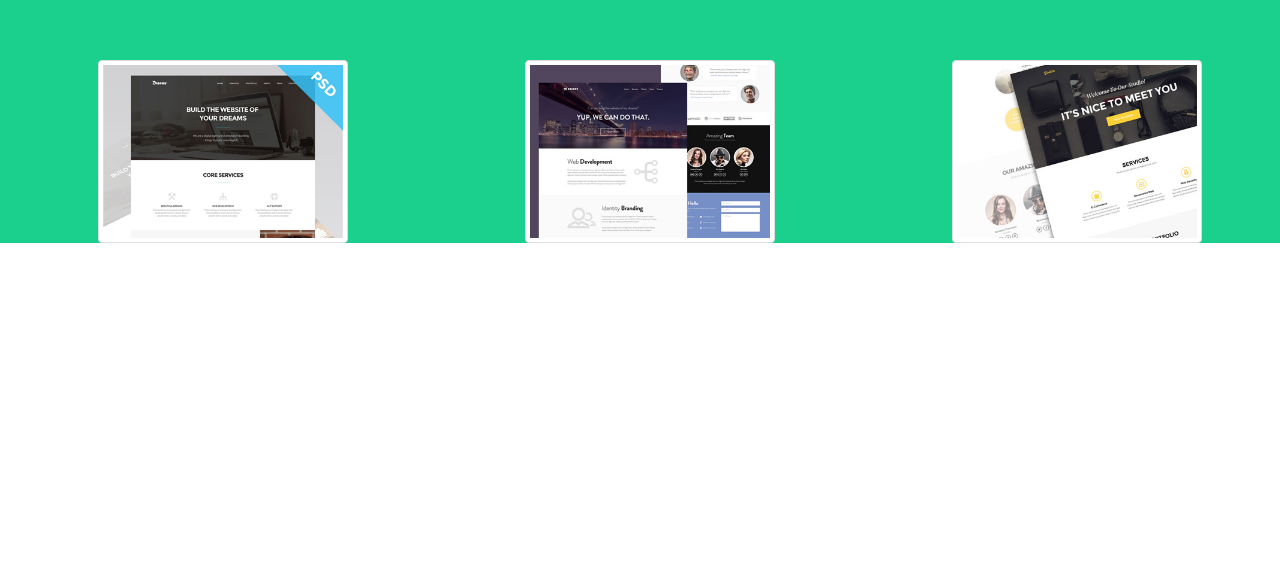
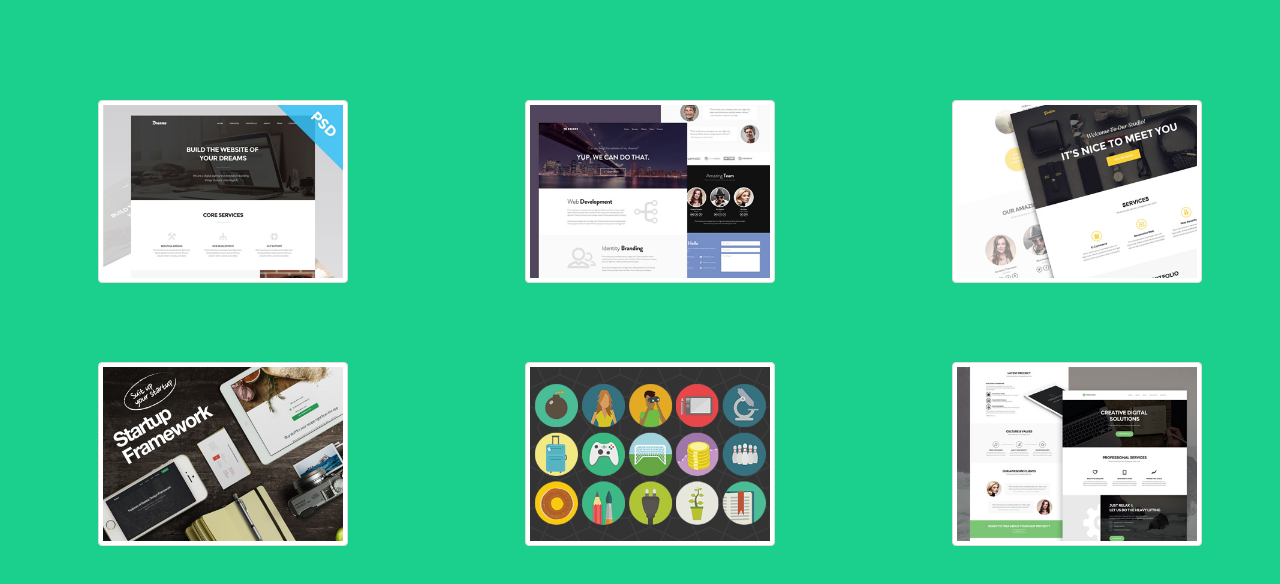
Before and after one commit to antocerdag/portafolio-bem, a plain HTML site: page index.html in a window 1280 px wide. Shown: the part 726-1310 px from the top of the page. Before the commit the page ends 969 px from the top, so only its background shows below. Drawn offline with nearby package versions, Linux system fonts and the light colour scheme.

Commit message:
seccion lista

```diff
--- a/index.html
+++ b/index.html
@@ -83,6 +83,17 @@
 					<img class="img-thumbnail proyectos--img" src="assets/img/golden.png" alt="">
 				</div>
 			</div>
+			<div class="row">
+				<div class="col-md-4">
+					<img class="img-thumbnail proyectos--img" src="assets/img/startup-framework.png" alt="">
+				</div>
+				<div class="col-md-4">
+					<img class="img-thumbnail proyectos--img" src="assets/img/roundicons.png" alt="">
+				</div>
+				<div class="col-md-4">
+					<img class="img-thumbnail proyectos--img" src="assets/img/treehouse.png" alt="">
+				</div>
+			</div>
 		</div>
 	</section>
 	<!-- FONT AWESOME -->
--- a/sass/_base.scss
+++ b/sass/_base.scss
@@ -124,4 +124,6 @@ body{
 .proyectos--img{
     width: 63%;
     margin-left: 21%;
+    margin-top: 10%;
+    margin-bottom: 10%;
 }
```
Also changed, not shown: css/main.css, 1 other file.
